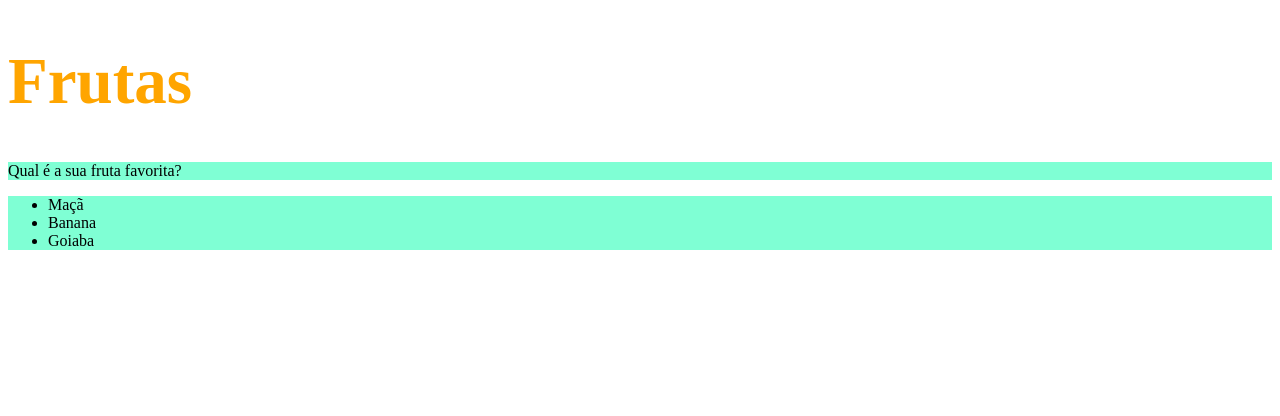
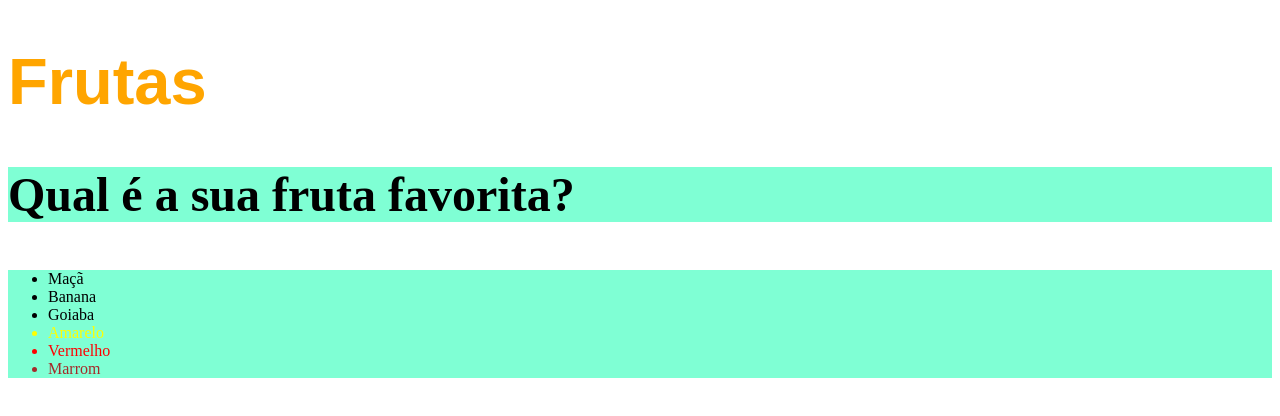
Before and after one commit to livia-bastos/trybe-exercicios, a plain HTML site: page fundamentos/html.e.css-dia2/html-exercicio.html in a window 1280 px wide. Drawn offline with Linux system fonts and the light colour scheme.

Commit message:
cores e texto

```diff
--- /dev/null
+++ b/fundamentos/html.e.css-dia2/exercicio2.css
@@ -0,0 +1,21 @@
+h1 {
+  font-size: 65px;
+  font-family: sans-serif;
+  color: orange
+}
+
+#list-style{
+  background-color:bisque
+}
+.cor-fundo {
+  background-color:aquamarine
+}
+
+p {
+  font-weight:600;
+  font-size: 3em;
+}
+
+body {
+  font-size: 16px;
+}
--- a/fundamentos/html.e.css-dia2/html-exercicio.html
+++ b/fundamentos/html.e.css-dia2/html-exercicio.html
@@ -3,29 +3,20 @@
   <head>
     <meta charset="UTF-8">
     <title>HTML</title>
-    <style>
-h1 {
-  font-size: 65px;
-  color: orange
-}
 
-#list-style{
-  background-color:bisque
-}
-.cor-fundo {
-  background-color:aquamarine
-}
+    <link rel="stylesheet" href="exercicio2.css">
 
-
-    </style>
   </head>
-  <body>
+  <body font-size: 16px>
     <h1>Frutas</h1>
-    <p class = "cor-fundo">Qual é a sua fruta favorita?</p>
+    <p class ="cor-fundo">Qual é a sua fruta favorita?</p>
     <ul class ="cor-fundo">
       <li>Maçã</li>
       <li>Banana</li>
       <li>Goiaba</li>
+      <li style="color: yellow;">Amarelo</li>
+      <li style="color:red">Vermelho</li>
+      <li style="color: brown;">Marrom</li>
     </ul>
   </body>
 </html>
```
